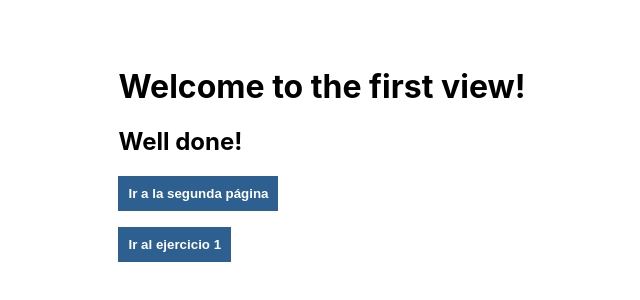
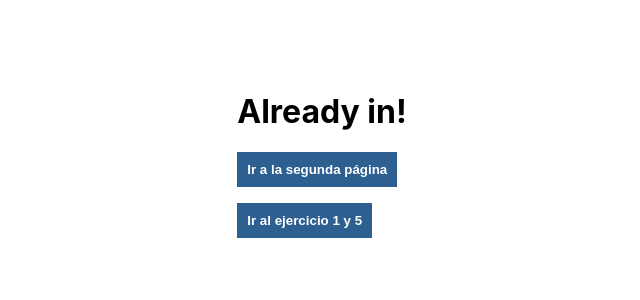
Before and after one commit to minatr-png/PMDM, a React (Create React App) app in the folder examen-2ev/: page / in a window 1280 px wide. Shown: the part 246-546 px from the top of the page, without its empty margins (318-958 px from the left). Built offline with nearby package versions, Linux system fonts and the light colour scheme.

Commit message:
(El anterior commit era del ejercicio 5) Ejercicio 3 hecho

```diff
--- a/examen-2ev/src/components/MainView.js
+++ b/examen-2ev/src/components/MainView.js
@@ -3,15 +3,25 @@ import { NavLink } from 'react-router-dom';
 import './EXSecondView.css';
 
 class MainView extends React.Component {
+    constructor(props){
+        super(props);
+        this.state = {
+            title: "Welcome to the IT world"
+        }
+    }
+
+    componentDidMount() {
+        this.setState({title: "Already in!"});
+        console.log("Change for exercise 3, done");
+    }
 
     render() {
         return (
             <div>
-                <h1>Welcome to the first view!</h1>
-                <h2>Well done!</h2>
+                <h1>{this.state.title}</h1>
                 <NavLink to={'/EXSeconView'}><button>Ir a la segunda página</button></NavLink>
                 <p></p>
-                <NavLink to={'/Ejercicio1'}><button>Ir al ejercicio 1</button></NavLink>
+                <NavLink to={'/Ejercicio1'}><button>Ir al ejercicio 1 y 5</button></NavLink>
             </div>
         )
     }
```
